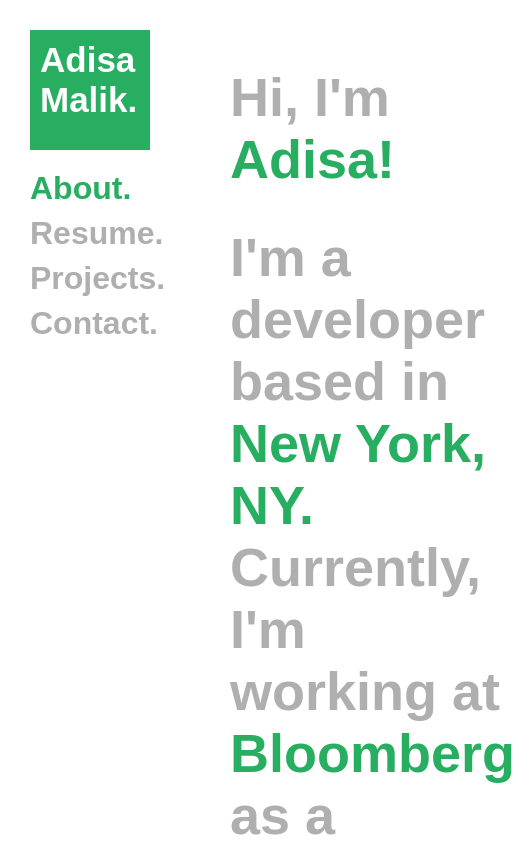
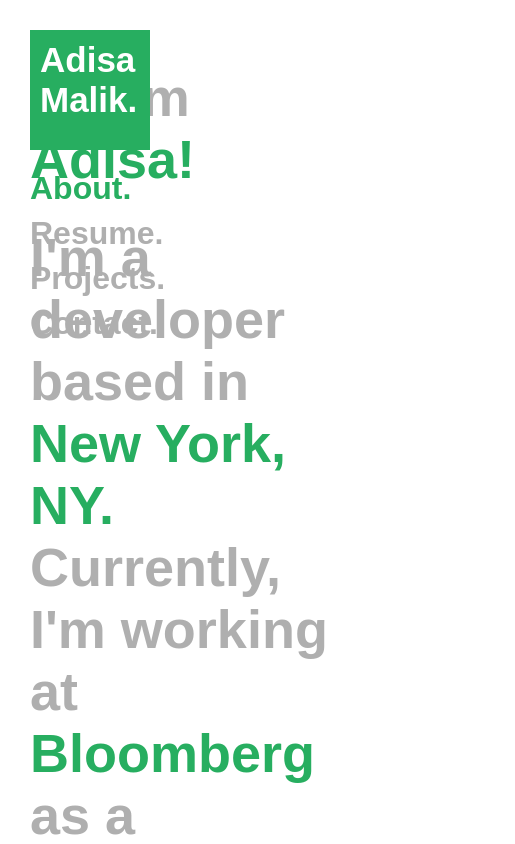
Before and after one commit to amalik12/personal-site, a React (Create React App) app: page / in a window 390 px wide. Shown: the top 844 px of the page, 515 px wide, since content can reach past the window. Built offline with nearby package versions, Linux system fonts and the light colour scheme; a web font is replaced by a local one.

Commit message:
Clicking sidebar links scrolls to top

```diff
--- a/src/components/App/App.css
+++ b/src/components/App/App.css
@@ -1,4 +1,4 @@
-.container {
+.main-container {
   display: flex;
 }
 
@@ -30,3 +30,13 @@
   transform: translateY(-20px);
   transition: 0.3s cubic-bezier(0.645, 0.045, 0.355, 1);
 }
+
+@media (max-width: 576px) {
+  .main-container {
+    flex-direction: column;
+  }
+
+  .content {
+    margin-left: 0px;
+  }
+}
--- a/src/components/App/App.js
+++ b/src/components/App/App.js
@@ -11,7 +11,7 @@
     return (
       <div className="App">
         <Router>
-          <div className="container">
+          <div className="main-container">
             <Sidebar/>
             <div className="content">
               <Switch>
--- a/src/components/NavLink/NavLink.js
+++ b/src/components/NavLink/NavLink.js
@@ -1,5 +1,5 @@
 import React, { Component } from 'react';
-import { withRouter, Link } from "react-router-dom";
+import { withRouter } from "react-router-dom";
 import { connect } from 'react-redux';
 import { setColor } from '../../actions';
 import './NavLink.css';
@@ -27,7 +27,7 @@
   render() {
     let style = this.props.location.pathname === this.props.link ? {color: this.props.color} : {};
     return (
-      <PageLink link={this.props.link} color={this.props.color}>
+      <PageLink className={this.props.className} link={this.props.link} color={this.props.color}>
         <div className="NavLink" style={style}>{this.props.children}</div>
       </PageLink>
     );
--- a/src/components/PageLink/PageLink.js
+++ b/src/components/PageLink/PageLink.js
@@ -5,7 +5,7 @@
 
 let PageLink = props => {
     return (
-        <Link className={props.className} to={props.link} onClick={() => props.setColor(props.color)}>
+        <Link className={props.className} to={props.link} onClick={() => { window.scrollTo(0,0); props.setColor(props.color); }}>
             {props.children}
         </Link>
     );
--- a/src/components/Sidebar/Sidebar.js
+++ b/src/components/Sidebar/Sidebar.js
@@ -8,10 +8,10 @@
     return (
       <div className="Sidebar">
         <Logo/>
-        <NavLink link="/" color="#27ae60">About.</NavLink>
-        <NavLink link="/resume" color="#3498db">Resume.</NavLink>
-        <NavLink link="/projects" color="#6c5ce8">Projects.</NavLink>
-        <NavLink link="/contact" color="#e74c3c">Contact.</NavLink>
+        <NavLink link="/" color="#27ae60" className="sidebar-link">About.</NavLink>
+        <NavLink link="/resume" color="#3498db" className="sidebar-link">Resume.</NavLink>
+        <NavLink link="/projects" color="#6c5ce8" className="sidebar-link">Projects.</NavLink>
+        <NavLink link="/contact" color="#e74c3c" className="sidebar-link">Contact.</NavLink>
       </div>
     );
   }
```
